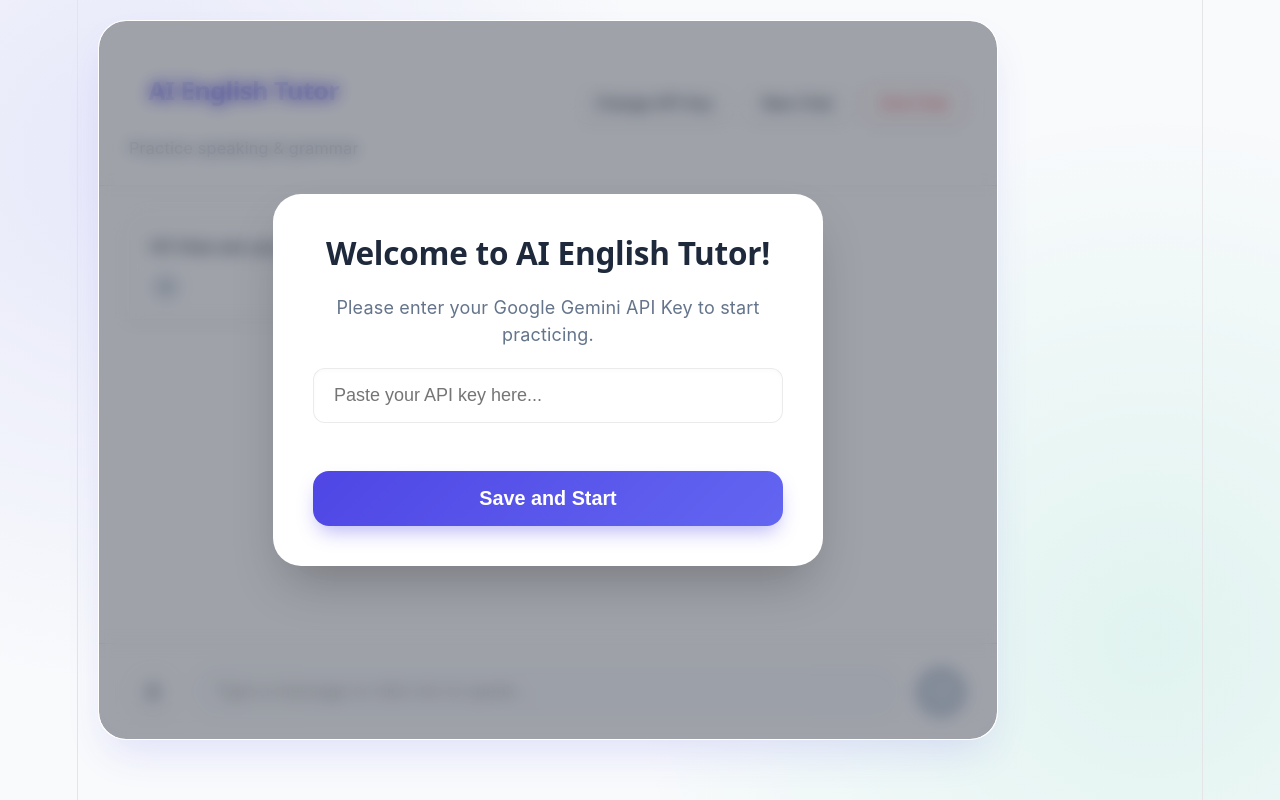
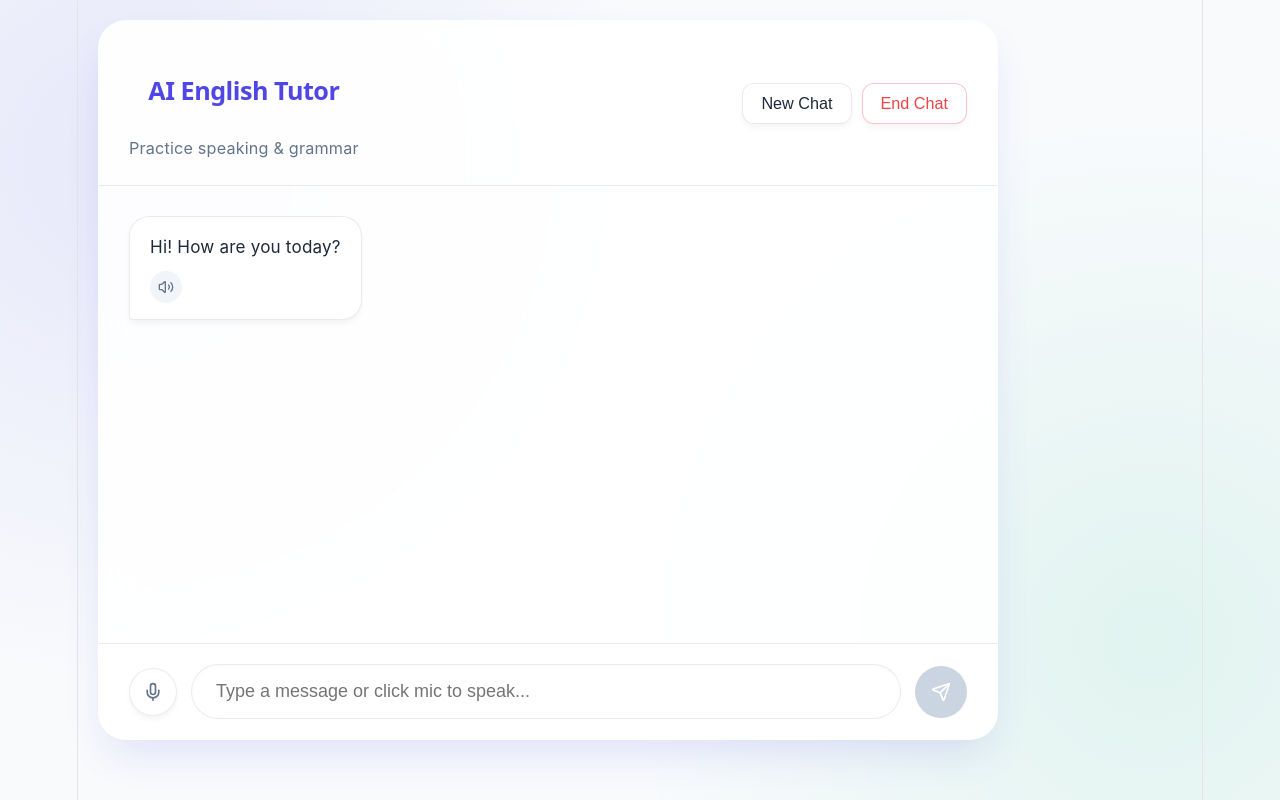
Before and after one commit to jodhakrrsh0613-ops/ai-english-practice1, a React (Vite) app: page / in a window 1280 px wide. Built offline with nearby package versions, Linux system fonts and the light colour scheme.

Commit message:
Update App.jsx
Remove API Key Popup

```diff
--- a/src/App.jsx
+++ b/src/App.jsx
@@ -11,10 +11,6 @@
   const [sessionId, setSessionId] = useState('');
   const [showFeedback, setShowFeedback] = useState(false);
   const [feedbackData, setFeedbackData] = useState(null);
-  const [apiKey, setApiKey] = useState(localStorage.getItem('gemini_api_key') || '');
-  const [showApiKeyModal, setShowApiKeyModal] = useState(!localStorage.getItem('gemini_api_key'));
-  const [tempApiKey, setTempApiKey] = useState('');
-
   useEffect(() => {
     startNewSession();
   }, []);
@@ -28,13 +24,7 @@
     setFeedbackData(null);
   };
 
-  const saveApiKey = () => {
-    if (tempApiKey.trim()) {
-      localStorage.setItem('gemini_api_key', tempApiKey.trim());
-      setApiKey(tempApiKey.trim());
-      setShowApiKeyModal(false);
-    }
-  };
+
 
   const handleSendMessage = async (text) => {
     if (!text.trim()) return;
@@ -47,8 +37,7 @@
       const response = await fetch('/api/chat', {
         method: 'POST',
         headers: {
-          'Content-Type': 'application/json',
-          'x-api-key': apiKey
+          'Content-Type': 'application/json'
         },
         body: JSON.stringify({ message: text, history: messages })
       });
@@ -68,8 +57,7 @@
       const response = await fetch('/api/feedback', {
         method: 'POST',
         headers: {
-          'Content-Type': 'application/json',
-          'x-api-key': apiKey
+          'Content-Type': 'application/json'
         },
         body: JSON.stringify({ history: messages })
       });
@@ -85,25 +73,7 @@
 
   return (
     <div className="app-container">
-      {showApiKeyModal && (
-        <div className="modal-overlay">
-          <div className="modal-content" style={{ textAlign: 'center' }}>
-            <h2>Welcome to AI English Tutor!</h2>
-            <p style={{ marginBottom: '20px', color: 'var(--text-muted)' }}>
-              Please enter your Google Gemini API Key to start practicing.
-            </p>
-            <input
-              type="password"
-              placeholder="Paste your API key here..."
-              value={tempApiKey}
-              onChange={(e) => setTempApiKey(e.target.value)}
-            />
-            <button className="btn-close" onClick={saveApiKey}>
-              Save and Start
-            </button>
-          </div>
-        </div>
-      )}
+
 
       <header>
         <div className="header-title">
@@ -111,18 +81,13 @@
           <p>Practice speaking & grammar</p>
         </div>
         <div className="header-actions">
-          <button onClick={() => {
-            localStorage.removeItem('gemini_api_key');
-            setApiKey('');
-            setShowApiKeyModal(true);
-          }}>Change API Key</button>
           <button onClick={startNewSession}>New Chat</button>
           <button className="btn-end" onClick={handleEndChat}>End Chat</button>
         </div>
       </header>
 
       <ChatInterface messages={messages} isTyping={isTyping} />
-      <InputArea onSend={handleSendMessage} disabled={isTyping || showApiKeyModal} />
+      <InputArea onSend={handleSendMessage} disabled={isTyping} />
 
       {showFeedback && (
         <FeedbackModal
```
